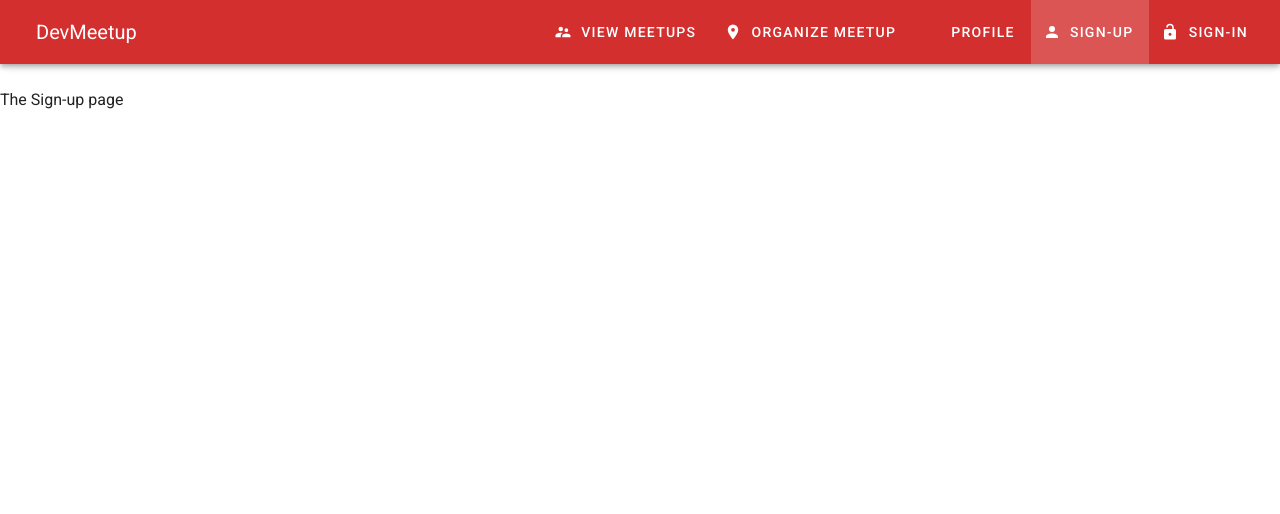
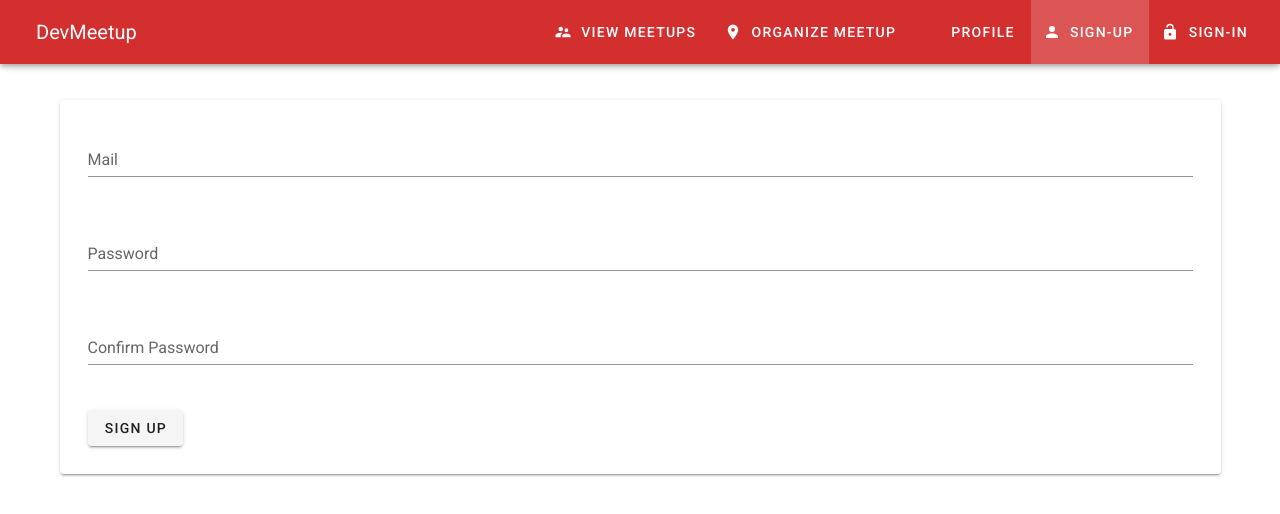
Before and after one commit to petepall/meetupApp, a Nuxt app: page /signUp in a window 1280 px wide. Shown: the top 514 px of the page. Built offline with nearby package versions, Linux system fonts and the light colour scheme.

Commit message:
Setup signUp page
Signed-off-by: petepall <peter@ppallen.be>

```diff
--- a/pages/signUp.vue
+++ b/pages/signUp.vue
@@ -1,11 +1,90 @@
 <template>
-  <div>
-    <p>The Sign-up page</p>
-  </div>
+  <v-container>
+    <v-row>
+      <v-col xs12 sm6 offset-sm3>
+        <v-card>
+          <v-card-text>
+            <v-container>
+              <form>
+                <v-row>
+                  <v-col xs12>
+                    <v-text-field
+                      id="email"
+                      v-model="email"
+                      name="email"
+                      label="Mail"
+                      type="email"
+                      required
+                    >
+                    </v-text-field>
+                  </v-col>
+                </v-row>
+                <v-row>
+                  <v-col xs12>
+                    <v-text-field
+                      id="password"
+                      v-model="password"
+                      name="password"
+                      label="Password"
+                      type="password"
+                      required
+                    >
+                    </v-text-field>
+                  </v-col>
+                </v-row>
+                <v-row>
+                  <v-col xs12>
+                    <v-text-field
+                      id="confirmPassword"
+                      v-model="confirmPassword"
+                      name="confirmPassword"
+                      label="Confirm Password"
+                      type="confirmPassword"
+                      :rules="[comparePasswords]"
+                    >
+                    </v-text-field>
+                  </v-col>
+                </v-row>
+                <v-row>
+                  <v-col>
+                    <v-btn type="submit">Sign up</v-btn>
+                  </v-col>
+                </v-row>
+              </form>
+            </v-container>
+          </v-card-text>
+        </v-card>
+      </v-col>
+    </v-row>
+  </v-container>
 </template>
 
 <script>
-export default {};
+export default {
+  data: () => ({
+    email: "",
+    password: "",
+    confirmPassword: ""
+  }),
+  computed: {
+    comparePasswords() {
+      return this.password !== this.confirmPassword
+        ? "Passwords do not match"
+        : true;
+    }
+  },
+
+  methods: {
+    onSignup() {
+      // TODO: Vuex
+      console.log({
+        email: this.email,
+        password: this.password,
+        confirmPassword: this.confirmPassword
+      });
+    }
+  }
+};
 </script>
 
 <style></style>
```
